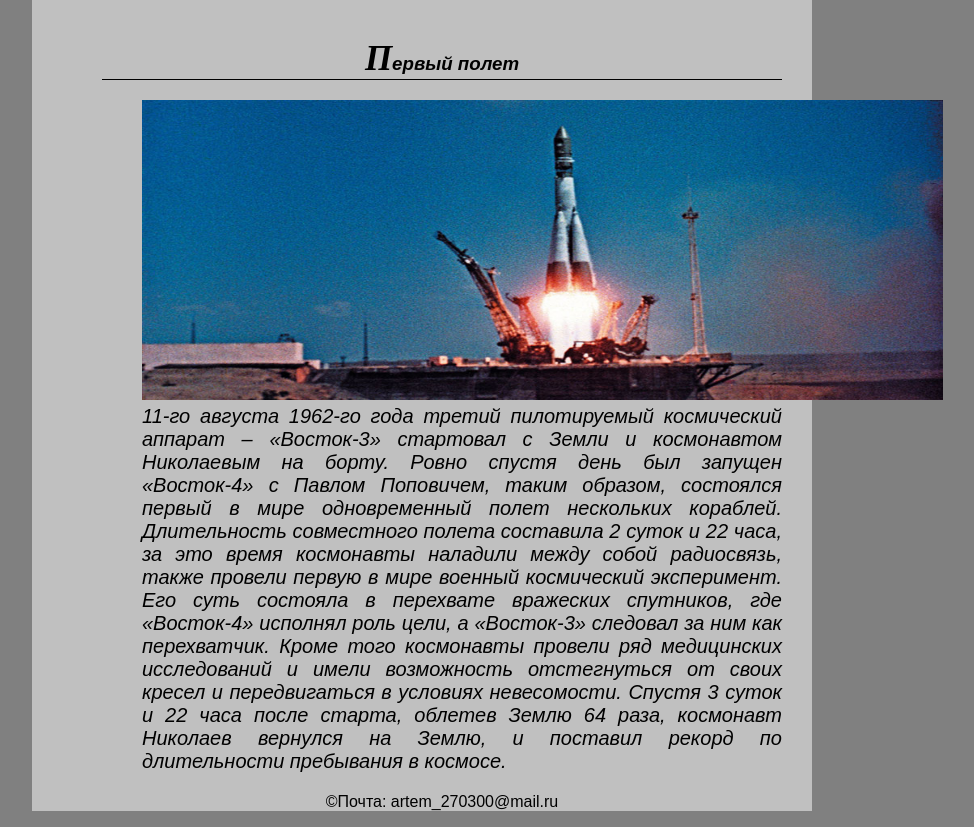
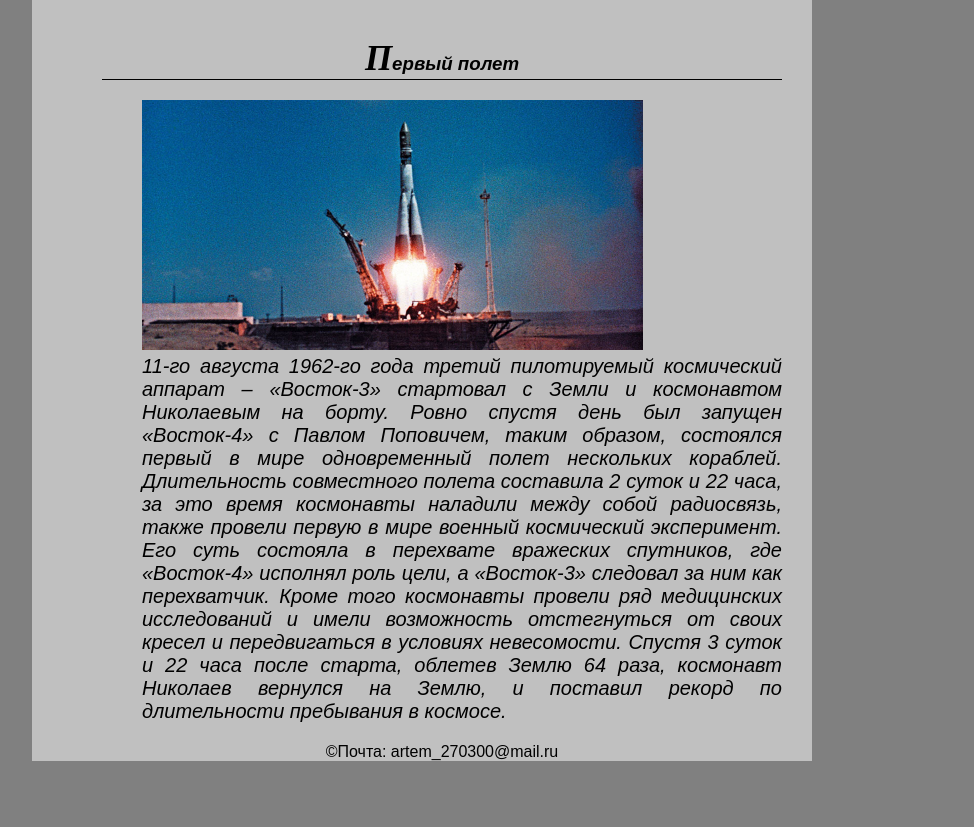
Before and after one commit to artem270300/artem270300.github.io, a plain HTML site: page index2.html in a window 1280 px wide. Shown: the part 1803-2630 px from the top of the page, without its empty margins (218-1192 px from the left). After the commit the page ends 2580 px from the top, so only its background shows below. Drawn offline with Linux system fonts and the light colour scheme.

Commit message:
initial commit

```diff
--- a/index2.html
+++ b/index2.html
@@ -19,7 +19,7 @@
 
 
 <h3>Первый полет</h3> <p>
- 	<img src="31.jpg" width="801" height="300" margin-left= "5% class="article_pic" alt="Чебоксары" /> <br>
+ 	<img src="31.jpg" width="501" height="250" margin-left= "5% class="article_pic" alt="Чебоксары" /> <br>
 11-го августа 1962-го года третий пилотируемый космический аппарат – «Восток-3» стартовал с Земли и космонавтом Николаевым на борту. Ровно спустя день был запущен «Восток-4» с Павлом Поповичем, таким образом, состоялся первый в мире одновременный полет нескольких кораблей. Длительность совместного полета составила 2 суток и 22 часа, за это время космонавты наладили между собой радиосвязь, также провели первую в мире военный космический эксперимент. Его суть состояла в перехвате вражеских спутников, где «Восток-4» исполнял роль цели, а «Восток-3» следовал за ним как перехватчик.
 
 Кроме того космонавты провели ряд медицинских исследований и имели возможность отстегнуться от своих кресел и передвигаться в условиях невесомости.
```
